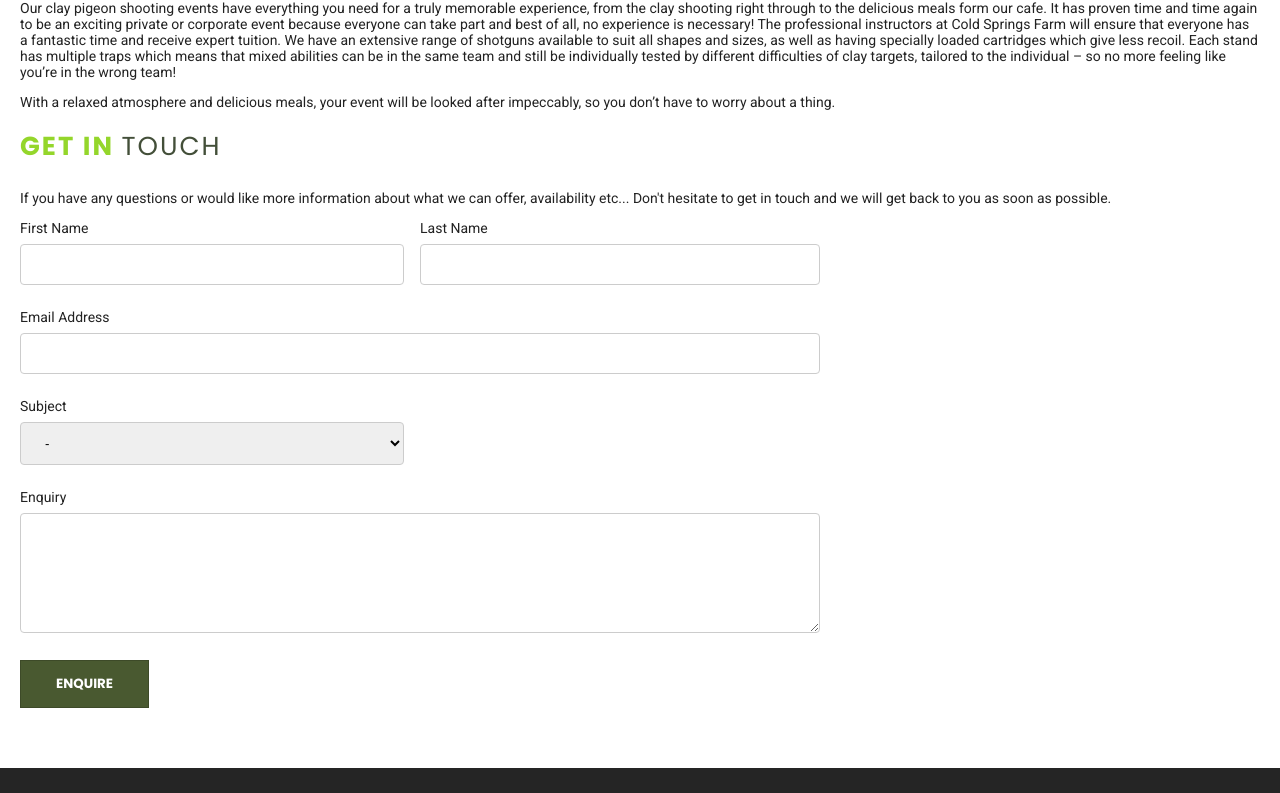
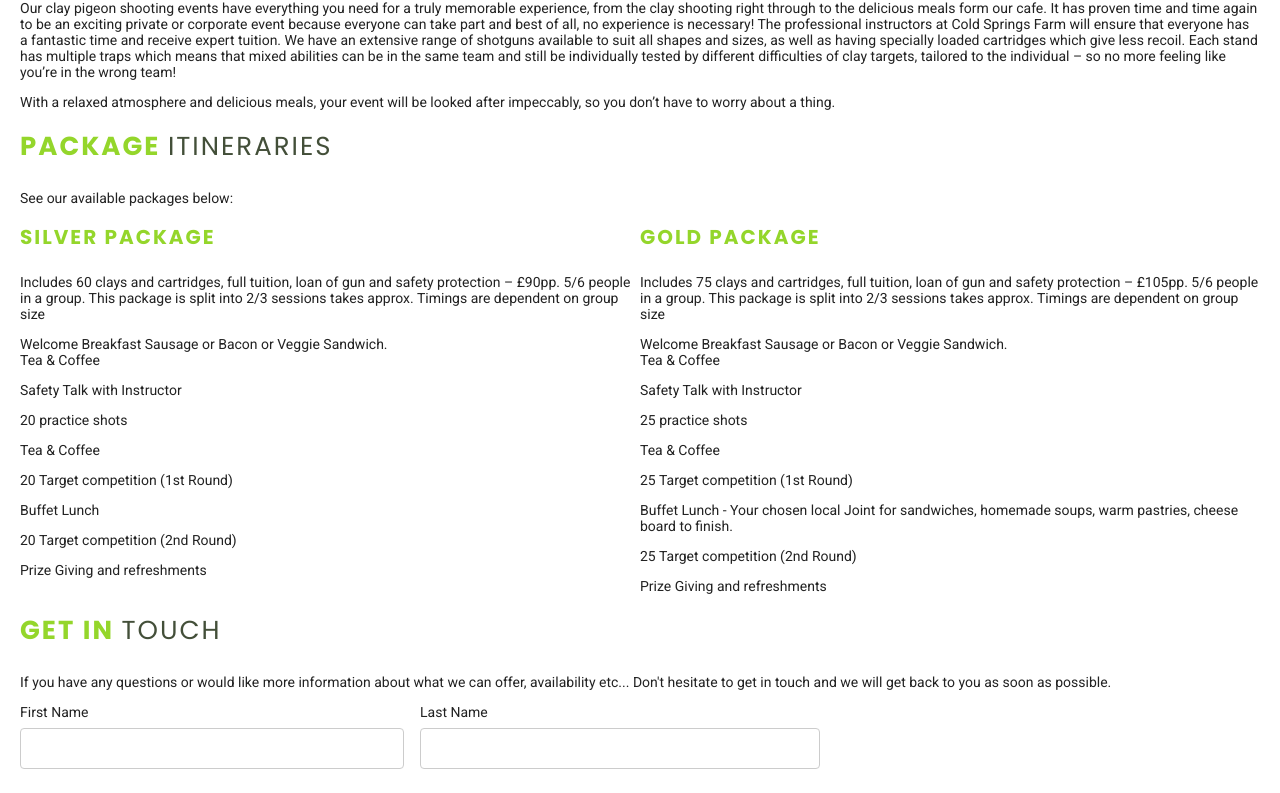
Before and after one commit to asteady85/cold-springs-shoot, a React (Vite) app: page /corporate-events in a window 1280 px wide. Shown: the part 638-1431 px from the top of the page. Built offline with nearby package versions, Linux system fonts and the light colour scheme.

Commit message:
Add Silver and Gold Packages for corporate page

```diff
--- a/src/pages/Corporate.tsx
+++ b/src/pages/Corporate.tsx
@@ -1,7 +1,40 @@
-import React from 'react'
+import React, {ReactElement} from 'react'
 import SubHero from '../SubHero'
 import EnquiryForm from "../modules/enquiry-form"
+import HorizontalBlock from "../components/horizontal-block"
+
 import image from '../images/stag.jpg'
+
+interface itineraryPropTypes {
+  children:any,
+  icon?: ReactElement
+}
+const Itinerary = ({ children }: itineraryPropTypes) => (<p>{children}</p>)
+const silver = () => (<div>
+  <h3>Silver Package</h3>
+  <p>Includes 60 clays and cartridges, full tuition, loan of gun and safety protection – £90pp.  5/6 people in a group.  This package is split into 2/3 sessions takes approx. Timings are dependent on group size</p>
+  <Itinerary>Welcome Breakfast Sausage or Bacon or Veggie Sandwich.<br />Tea & Coffee</Itinerary>
+  <Itinerary>Safety Talk with Instructor</Itinerary>
+  <Itinerary>20 practice shots</Itinerary>
+  <Itinerary>Tea & Coffee</Itinerary>
+  <Itinerary>20 Target competition (1st Round)</Itinerary>
+  <Itinerary>Buffet Lunch</Itinerary>
+  <Itinerary>20 Target competition (2nd Round)</Itinerary>
+  <Itinerary>Prize Giving and refreshments</Itinerary>
+</div>)
+
+const gold = () => (<div>
+  <h3>Gold Package</h3>
+  <p>Includes 75 clays and cartridges, full tuition, loan of gun and safety protection – £105pp.  5/6 people in a group.  This package is split into 2/3 sessions takes approx. Timings are dependent on group size</p>
+  <Itinerary>Welcome Breakfast Sausage or Bacon or Veggie Sandwich.<br />Tea & Coffee</Itinerary>
+  <Itinerary>Safety Talk with Instructor</Itinerary>
+  <Itinerary>25 practice shots</Itinerary>
+  <Itinerary>Tea & Coffee</Itinerary>
+  <Itinerary>25 Target competition (1st Round)</Itinerary>
+  <Itinerary>Buffet Lunch - Your chosen local Joint for sandwiches, homemade soups, warm pastries, cheese board to finish.</Itinerary>
+  <Itinerary>25 Target competition (2nd Round)</Itinerary>
+  <Itinerary>Prize Giving and refreshments</Itinerary>
+</div>)
 
 const CorporateEvents  = (): JSX.Element => {
   return (
@@ -16,6 +49,19 @@ const CorporateEvents  = (): JSX.Element => {
           <p>Our clay pigeon shooting events have everything you need for a truly memorable experience, from the clay shooting right through to the delicious meals form our cafe. It has proven time and time again to be an exciting private or corporate event because everyone can take part and best of all, no experience is necessary! The professional instructors at Cold Springs Farm will ensure that everyone has a fantastic time and receive expert tuition. We have an extensive range of shotguns available to suit all shapes and sizes, as well as having specially loaded cartridges which give less recoil. Each stand has multiple traps which means that mixed abilities can be in the same team and still be individually tested by different difficulties of clay targets, tailored to the individual – so no more feeling like you’re in the wrong team!</p>
           <p>With a relaxed atmosphere and delicious meals, your event will be looked after impeccably, so you don’t have to worry about a thing.</p>
 
+          <h2>Package <span className='thin'>Itineraries</span></h2>
+          <p>See our available packages below:</p>
+          <HorizontalBlock items={
+            [{
+              blockClass: '',
+              content: silver()
+            },
+              {
+                blockClass: '',
+                content: gold()
+              }]
+          } />
+
           <EnquiryForm />
         </div>
       </div>
```
